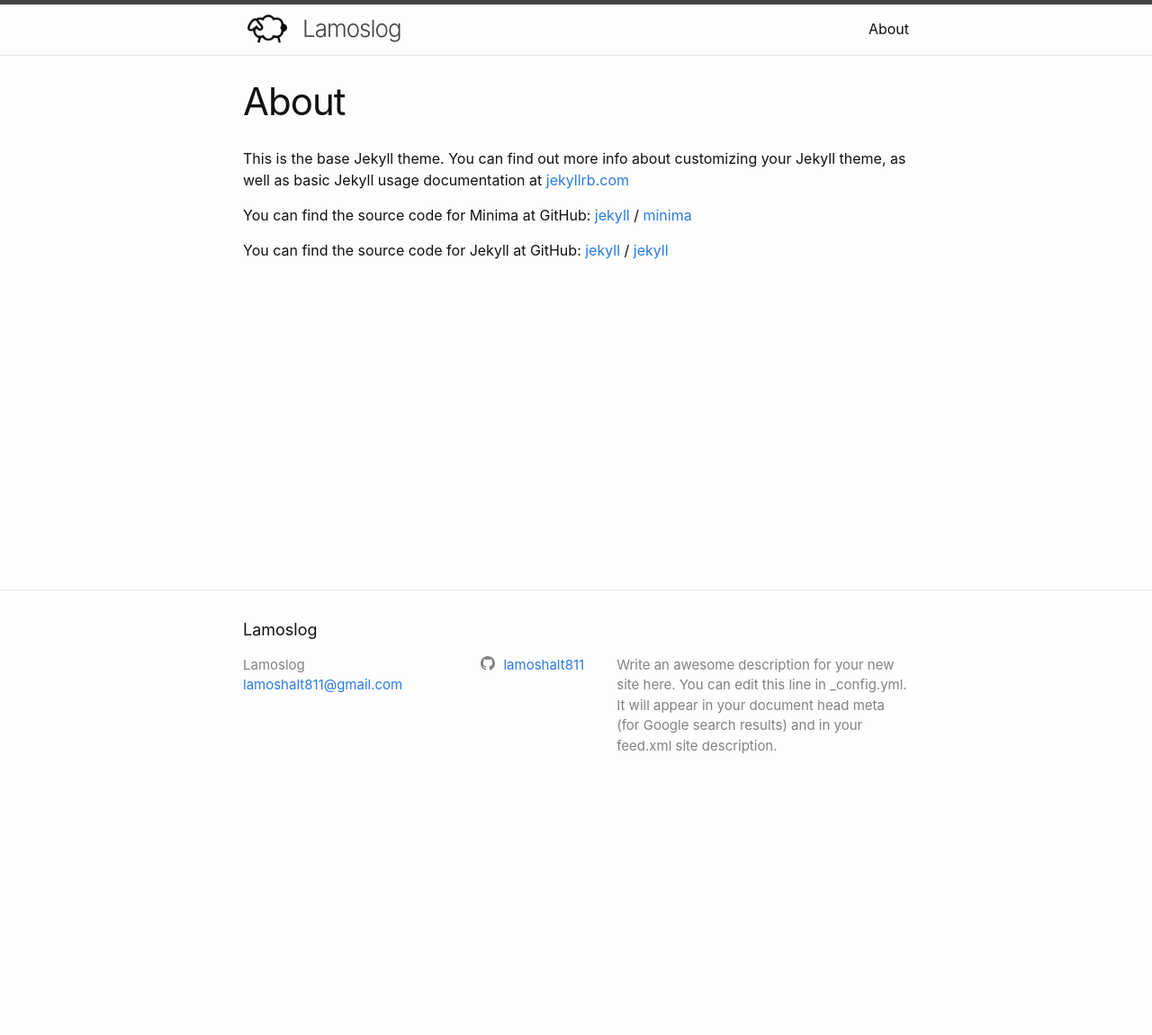
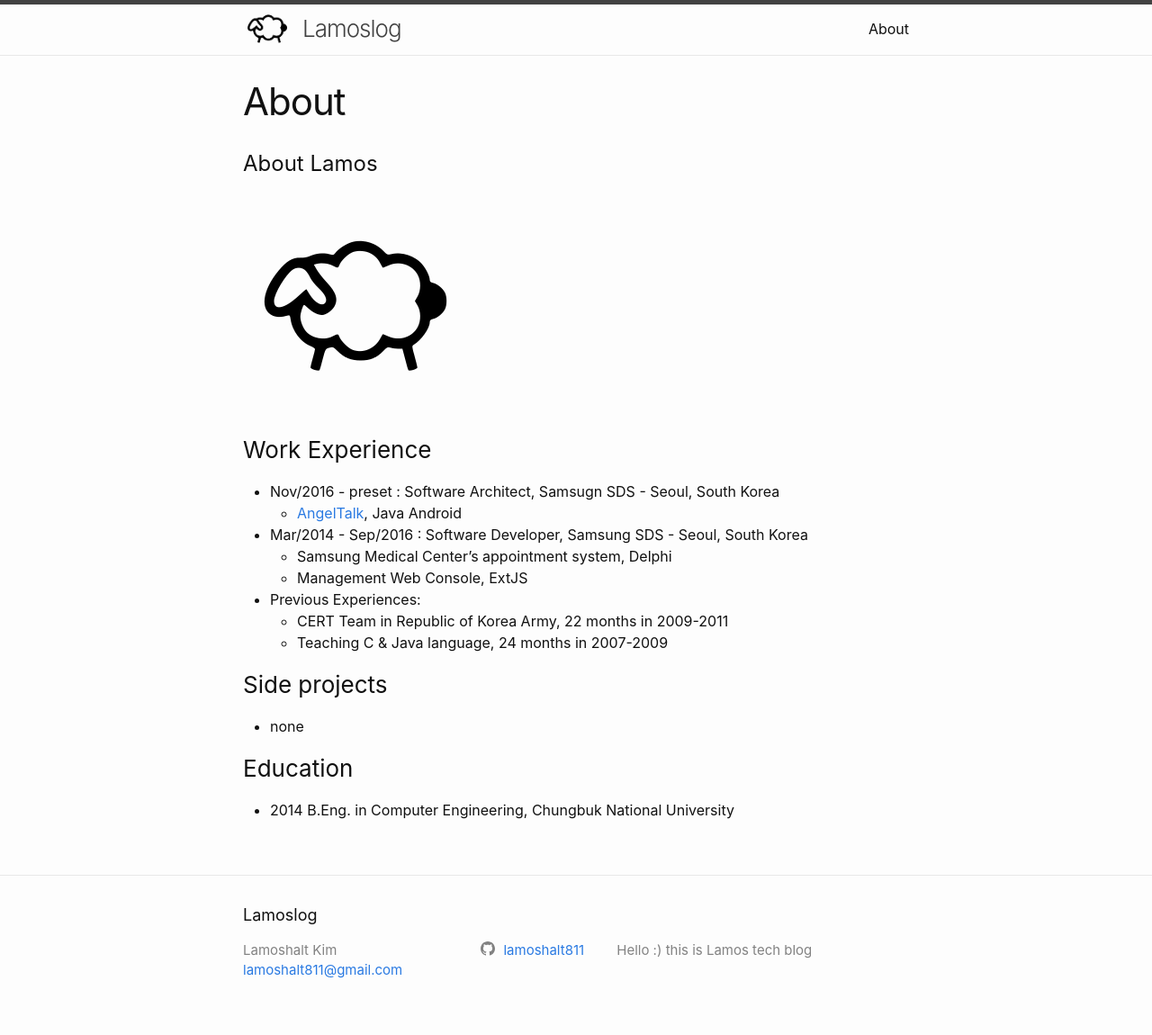
Before and after one commit to lamoshalt811/lamoshalt811.github.io, a Jekyll site: the page built from about.md, in a window 1280 px wide. Shown: the whole page at 90% size. Built offline with Jekyll 4.4.1, drawn with Linux system fonts in a browser that asks for light colours; before the commit the page ends 900 px from its top, so only the background shows below that.

Commit message:
update about.md and blog description

```diff
--- a/Gemfile
+++ b/Gemfile
@@ -11,7 +11,7 @@ source "https://rubygems.org"
 gem "jekyll", "~> 3.8.5"
 
 # This is the default theme for new Jekyll sites. You may change this to anything you like.
-gem "minima", "~> 2.0"
+# gem "minima", "~> 2.0"
 
 # If you want to use GitHub Pages, remove the "gem "jekyll"" above and
 # uncomment the line below. To upgrade, run `bundle update github-pages`.
@@ -21,6 +21,7 @@ gem "minima", "~> 2.0"
 group :jekyll_plugins do
   gem "jekyll-feed", "~> 0.6"
   gem 'jekyll-sitemap'
+  gem 'jekyll-seo-tag'
 end
 
 # Windows does not include zoneinfo files, so bundle the tzinfo-data gem
--- a/_config.yml
+++ b/_config.yml
@@ -14,11 +14,10 @@
 # You can create any custom variable you would like, and they will be accessible
 # in the templates via {{ site.myvariable }}.
 title: Lamoslog
+author: Lamoshalt Kim
 email: lamoshalt811@gmail.com
 description: >- # this means to ignore newlines until "baseurl:"
-  Write an awesome description for your new site here. You can edit this
-  line in _config.yml. It will appear in your document head meta (for
-  Google search results) and in your feed.xml site description.
+  Hello :) this is Lamos tech blog
 baseurl: "" # the subpath of your site, e.g. /blog
 url: "https://lamoshalt811.github.io" # the base hostname & protocol for your site, e.g. http://example.com
 github_username:  lamoshalt811
@@ -29,6 +28,7 @@ markdown: kramdown
 plugins:
   - jekyll-feed
   - jekyll-sitemap
+  - jekyll-seo-tag
 
 # Exclude from processing.
 # The following items will not be processed, by default. Create a custom list
--- a/about.md
+++ b/about.md
@@ -4,15 +4,26 @@ title: About
 permalink: /about/
 ---
 
-This is the base Jekyll theme. You can find out more info about customizing your Jekyll theme, as well as basic Jekyll usage documentation at [jekyllrb.com](https://jekyllrb.com/)
+# About Lamos
 
-You can find the source code for Minima at GitHub:
-[jekyll][jekyll-organization] /
-[minima](https://github.com/jekyll/minima)
+![logo](/assets/lamos.png)
 
-You can find the source code for Jekyll at GitHub:
-[jekyll][jekyll-organization] /
-[jekyll](https://github.com/jekyll/jekyll)
+### Work Experience
 
+- Nov/2016 - preset : Software Architect, Samsugn SDS - Seoul, South Korea
+  - [AngelTalk](http://www.angeltalk.info), Java Android
 
-[jekyll-organization]: https://github.com/jekyll
+- Mar/2014 - Sep/2016 : Software Developer, Samsung SDS - Seoul, South Korea
+  - Samsung Medical Center's appointment system, Delphi
+  - Management Web Console, ExtJS
+- Previous Experiences:
+  - CERT Team in Republic of Korea Army, 22 months in 2009-2011
+  - Teaching C & Java language, 24 months in 2007-2009
+
+### Side projects
+
+- none
+
+### Education
+
+- 2014 B.Eng. in Computer Engineering, Chungbuk National University
```
Also changed, not shown: _posts/2018-11-13-dijkstra-algoritm.md (+2 -2 lines), Gemfile.lock.
